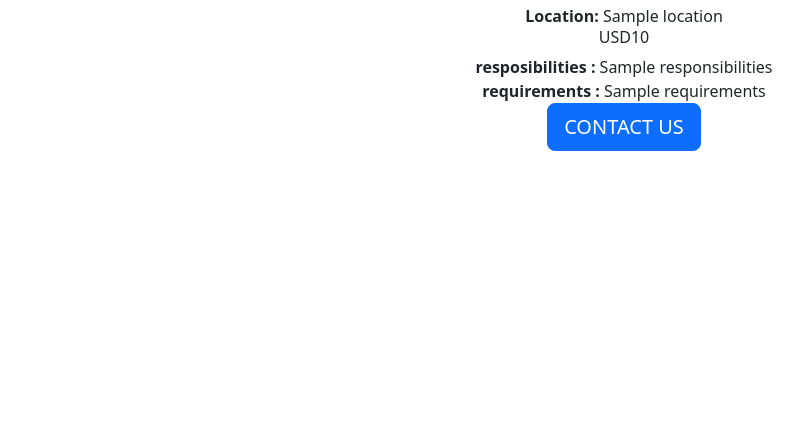
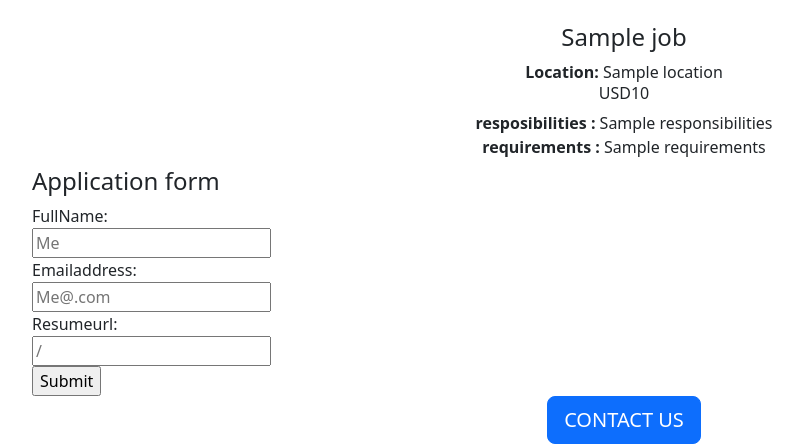
Before and after one commit to DEWANSH90/dewansh-python-website, a Flask app: template templates/jobdetails.html in a window 1280 px wide. Shown: the part 403-847 px from the top of the page, without its empty margins (16-819 px from the left). Before the commit the page ends 554 px from the top, so only its background shows below. Run offline with Flask 3, Linux system fonts and the light colour scheme; the template is opened without the code that fills it: most values are stand-ins (such as "Sample title", 1, 10 or a date in 2020).

Commit message:
jobdetails and application form added

```diff
--- a/app.py
+++ b/app.py
@@ -1,4 +1,5 @@
-from flask import Flask , render_template
+from flask import Flask , render_template, request, jsonify
+from flask.json import jsonify
 from database import engine
 from sqlalchemy import text
 
@@ -36,6 +37,12 @@ def showjob(id):
   job = load_eachjob_from_db(id)
   return render_template('jobdetails.html', jobs=job)
 
+@app.route("/jobs/<id>/apply", methods = ['post'])
+def formdata(id):
+  data = request.form
+  return jsonify(data)
+
+
 
 if __name__ == "__main__" :
   app.run(host='0.0.0.0' , debug=True)
--- /dev/null
+++ b/templates/applicationform.html
@@ -0,0 +1,14 @@
+<h4>Application form</h4>
+<form  action="jobs/{{jobs['id']}}/apply" method="post">
+
+<label>FullName:</label><br>
+<input type="text" name="name" placeholder="Me"><br>
+
+<label>Emailaddress:</label><br>
+<input type="email" name="email" placeholder="Me@.com"><br>
+
+<label>Resumeurl:</label><br>
+<input type="url" name="resumeurl" placeholder="/"><br>
+
+<input type="submit">
+</form>
--- a/templates/jobdetails.html
+++ b/templates/jobdetails.html
@@ -6,6 +6,12 @@
 
   </head>
   <body>
+    <nav class="navbar bg-body-tertiary">
+  <div class="container-fluid">
+    <a class="navbar-brand" href="/">DEWANSHJOBS</a>
+  </div>
+</nav>
+
     <h2 class="text-center">JOB DETAILS </h2>
     <img   src="https://dewansh-python-website.dewanshmathur.repl.co/static/mainimg.jpg" height="300" width="100%" >
 
@@ -17,11 +23,18 @@
             <h6>{{ job['currency'] }}{{ job['salary']}}</h6>
           <b>resposibilities : </b>{{ job['responsibilities'] }}<br>
           <b>requirements : </b>{{ job['requirements'] }}
-</div>
+        </div>
       {% endfor %}
+    </div>
 
 
+
+    <div class="ms-5 mt-2">
+
+      {% include 'applicationform.html'  %}
+
     </div>
+
 
     </div>
     <div class=" text-center">
```
Also changed, not shown: templates/home.html (+7 -1 lines), templates/jobitems.html (+5 -6 lines).
